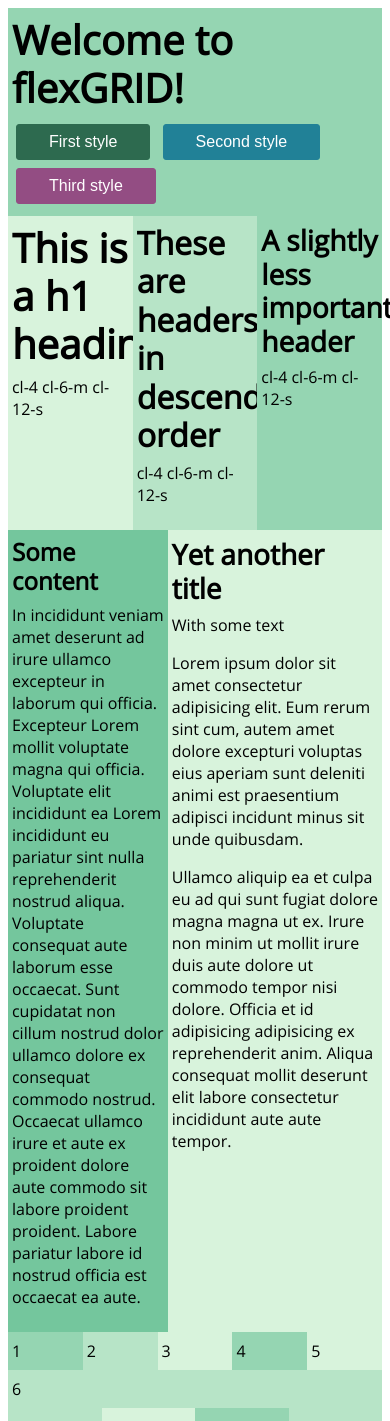
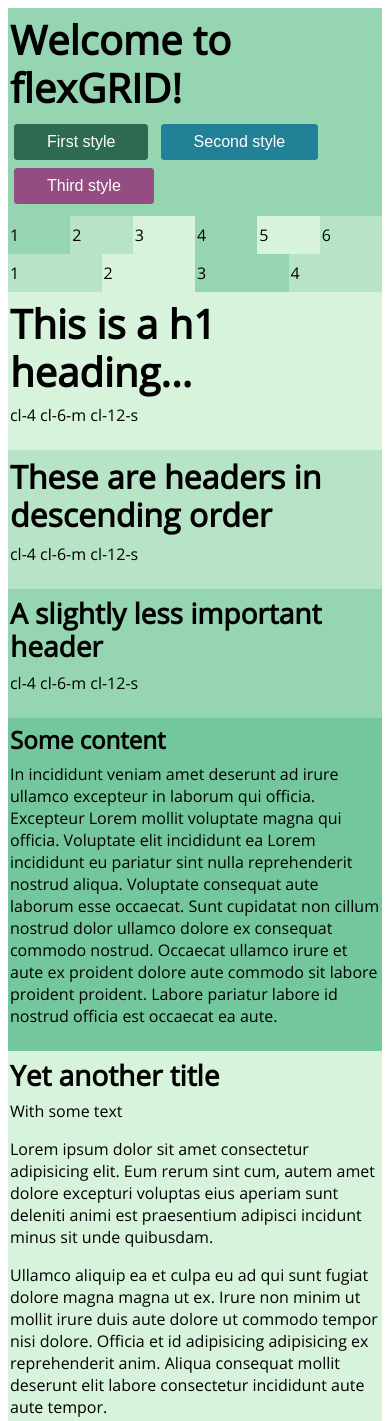
Before and after one commit to skarjan/playground-js-html-css, a plain HTML site: page emmet/index.html in a window 390 px wide. Shown: the top 1421 px of the page. Drawn offline with Linux system fonts and the light colour scheme.

Commit message:
Update
Calibrated responsiveness futher

```diff
--- a/emmet/index.html
+++ b/emmet/index.html
@@ -12,6 +12,7 @@
 <body>
 
   <div class="container">
+
     <div class="flex-row">
 
       <div class="flex-item col-12 bg-3">
@@ -22,63 +23,6 @@
           <button class="bttn bttn-three">Third style</button>
         </div>
 
-      </div>
-    </div>
-
-    <div class="flex-row">
-
-      <div class="flex-item bg-1 cl-4 cl-6-m cl-12-s">
-        <header class="heading">
-          <h1>This is a h1 heading...</h1>
-        </header>
-        <p>cl-4 cl-6-m cl-12-s</p>
-      </div>
-
-      <div class="flex-item bg-2 cl-4 cl-6-m cl-12-s">
-        <header class="heading">
-          <h2>These are headers in descending order</h2>
-        </header>
-        <p>cl-4 cl-6-m cl-12-s</p>
-      </div>
-
-      <div class="flex-item bg-3 cl-4 cl-6-m cl-12-s">
-        <header class="heading">
-          <h3>A slightly less important header</h3>
-        </header>
-        <p>cl-4 cl-6-m cl-12-s</p>
-      </div>
-
-    </div>
-
-    <div class="flex-row">
-
-      <div class="flex-item bg-4 cl-4 cl-6-m  cl-12-s">
-        <header class="heading">
-          <h4>Some content</h4>
-        </header>
-        <p>
-          In incididunt veniam amet deserunt ad irure ullamco excepteur in laborum qui officia. Excepteur Lorem
-          mollit
-          voluptate magna qui officia. Voluptate elit incididunt ea Lorem incididunt eu pariatur sint nulla
-          reprehenderit nostrud aliqua. Voluptate consequat aute laborum esse occaecat. Sunt cupidatat non cillum
-          nostrud dolor ullamco dolore ex consequat commodo nostrud. Occaecat ullamco irure et aute ex proident
-          dolore
-          aute commodo sit labore proident proident. Labore pariatur labore id nostrud officia est occaecat ea aute.
-        </p>
-      </div>
-
-      <div class="flex-item cl-6  bg-1">
-        <header>
-          <h3>Yet another title</h3>
-          <p>With some text</p>
-          <p>Lorem ipsum dolor sit amet consectetur adipisicing elit. Eum rerum sint cum, autem amet dolore excepturi
-            voluptas eius aperiam sunt deleniti animi est praesentium adipisci incidunt minus sit unde quibusdam.</p>
-          <p>Ullamco aliquip ea et culpa eu ad qui sunt fugiat dolore magna magna ut ex. Irure non minim ut mollit irure
-            duis aute dolore ut commodo tempor nisi dolore. Officia et id adipisicing adipisicing ex reprehenderit anim.
-            Aliqua consequat mollit deserunt elit labore consectetur incididunt aute aute tempor.
-
-          </p>
-        </header>
       </div>
 
     </div>
@@ -99,10 +43,71 @@
       <div class="flex-item cl-3 bg-2">4</div>
     </div>
 
+
     <div class="flex-row">
+
+      <div class="flex-item bg-1 cl-4 cl-6-m cl-12-s cl-12-xs">
+        <header class="heading">
+          <h1>This is a h1 heading...</h1>
+        </header>
+        <p>cl-4 cl-6-m cl-12-s</p>
+      </div>
+
+      <div class="flex-item bg-2 cl-4 cl-6-m cl-12-s cl-12-xs">
+        <header class="heading">
+          <h2>These are headers in descending order</h2>
+        </header>
+        <p>cl-4 cl-6-m cl-12-s</p>
+      </div>
+
+      <div class="flex-item bg-3 cl-4 cl-6-m cl-12-s cl-12-xs">
+        <header class="heading">
+          <h3>A slightly less important header</h3>
+        </header>
+        <p>cl-4 cl-6-m cl-12-s</p>
+      </div>
+
+    </div>
+
+    <div class="flex-row">
+
+      <div class="flex-item bg-4 cl-4 cl-6-m  cl-12-s cl-12-xs">
+        <header class="heading">
+          <h4>Some content</h4>
+        </header>
+        <p>
+          In incididunt veniam amet deserunt ad irure ullamco excepteur in laborum qui officia. Excepteur Lorem
+          mollit
+          voluptate magna qui officia. Voluptate elit incididunt ea Lorem incididunt eu pariatur sint nulla
+          reprehenderit nostrud aliqua. Voluptate consequat aute laborum esse occaecat. Sunt cupidatat non cillum
+          nostrud dolor ullamco dolore ex consequat commodo nostrud. Occaecat ullamco irure et aute ex proident
+          dolore
+          aute commodo sit labore proident proident. Labore pariatur labore id nostrud officia est occaecat ea aute.
+        </p>
+      </div>
+
+      <div class="flex-item cl-6  bg-1 cl-12-xs">
+        <header>
+          <h3>Yet another title</h3>
+          <p>With some text</p>
+          <p>Lorem ipsum dolor sit amet consectetur adipisicing elit. Eum rerum sint cum, autem amet dolore excepturi
+            voluptas eius aperiam sunt deleniti animi est praesentium adipisci incidunt minus sit unde quibusdam.</p>
+          <p>Ullamco aliquip ea et culpa eu ad qui sunt fugiat dolore magna magna ut ex. Irure non minim ut mollit irure
+            duis aute dolore ut commodo tempor nisi dolore. Officia et id adipisicing adipisicing ex reprehenderit anim.
+            Aliqua consequat mollit deserunt elit labore consectetur incididunt aute aute tempor.
+
+          </p>
+        </header>
+      </div>
+
+    </div>
+
+    <div class="flex-row">
+
       <div class="flex-item cl-12 bg-1">
         <small>&copy; Arjan v/d Veen</small>
       </div>
+
     </div>
 
   </div>
--- a/emmet/style.css
+++ b/emmet/style.css
@@ -246,7 +246,12 @@ html {
     max-width: 1200px;
     width: 100%;
   }
-
+  .flex-row>.flex-item {
+    padding-top: 16px;
+    padding-bottom: 16px;
+    padding-right: 8px;
+    padding-left: 8px;
+  }
   /* max width is 1200px(100%) - 176px(14.66%) = 85.34%*/
   .cl-12-l {
     width: 85.34%;
@@ -258,7 +263,12 @@ html {
     max-width: 1024px;
     width: 100%;
   }
-
+  .flex-row>.flex-item {
+    padding-top: 8px;
+    padding-bottom: 8px;
+    padding-right: 4px;
+    padding-left: 4px;
+  }
   /* max width is 1024px(100%) - 176px(17.18%) = 82.82%*/
   .cl-12-m {
     width: 82.82%;
@@ -298,8 +308,8 @@ html {
   .flex-row>.flex-item {
     padding-top: 8px;
     padding-bottom: 8px;
-    padding-right: 4px;
-    padding-left: 4px;
+    padding-right: 2px;
+    padding-left: 2px;
   }
   /* max width is 480px(100%) - 48(10%) = 90%*/
   .cl-12-xs {
```
